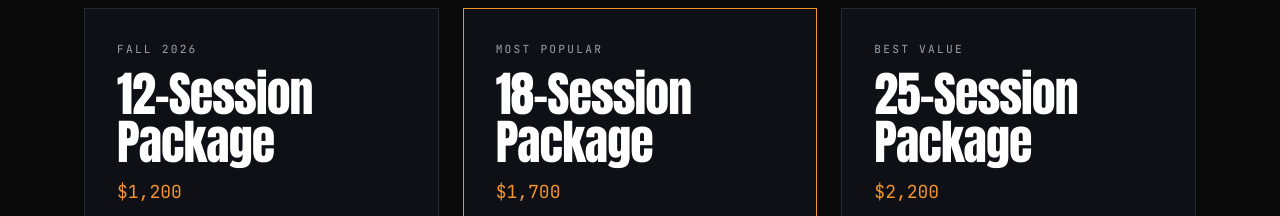
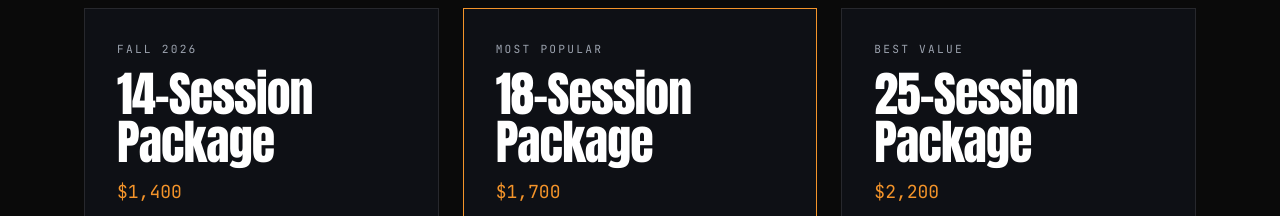
Before and after one commit to btctc/btcballers-fit, a Next.js app: page /programs in a window 1280 px wide. Shown: the part 464-680 px from the top of the page. Built offline with nearby package versions, Linux system fonts and the light colour scheme.

Commit message:
Bottom tier: 14 sessions at $1,400

```diff
--- a/src/components/SeasonPlanner.tsx
+++ b/src/components/SeasonPlanner.tsx
@@ -44,9 +44,9 @@ export default function SeasonPlanner() {
       : fallPackages.find((p) => count <= p.sessions) ?? fallPackages[fallPackages.length - 1];
 
   const eighteen = fallPackages.find((p) => p.id === "18")!;
-  // When the 12-pack technically covers them, lead with the 18 - it's the most popular.
-  const primary: FallPackage | null = fits ? (fits.id === "12" ? eighteen : fits) : null;
-  const secondary: FallPackage | null = fits && fits.id === "12" ? fits : null;
+  // When the 14-pack technically covers them, lead with the 18 - it's the most popular.
+  const primary: FallPackage | null = fits ? (fits.id === "14" ? eighteen : fits) : null;
+  const secondary: FallPackage | null = fits && fits.id === "14" ? fits : null;
   const overCap = fits ? count > fits.sessions : false;
 
   const mailFor = (pkg: FallPackage) => {
@@ -132,8 +132,8 @@ export default function SeasonPlanner() {
               ) : secondary ? (
                 <>
                   The {secondary.label} ({secondary.price}) covers your picks, but most families go{" "}
-                  <span className="font-semibold">{eighteen.label}</span> ({eighteen.price}) - 6
-                  more sessions for $500, and the season usually fills in as you go.
+                  <span className="font-semibold">{eighteen.label}</span> ({eighteen.price}) - 4
+                  more sessions for $300, and the season usually fills in as you go.
                 </>
               ) : (
                 <>
--- a/src/lib/programs.ts
+++ b/src/lib/programs.ts
@@ -36,11 +36,11 @@ export const fallSeason = {
 
 export const fallPackages: FallPackage[] = [
   {
-    id: "12",
-    sessions: 12,
-    price: "$1,200",
+    id: "14",
+    sessions: 14,
+    price: "$1,400",
     perSession: "$100 / session",
-    label: "12-Session Package",
+    label: "14-Session Package",
     terms: ["Paid in full at registration."],
   },
   {
```
